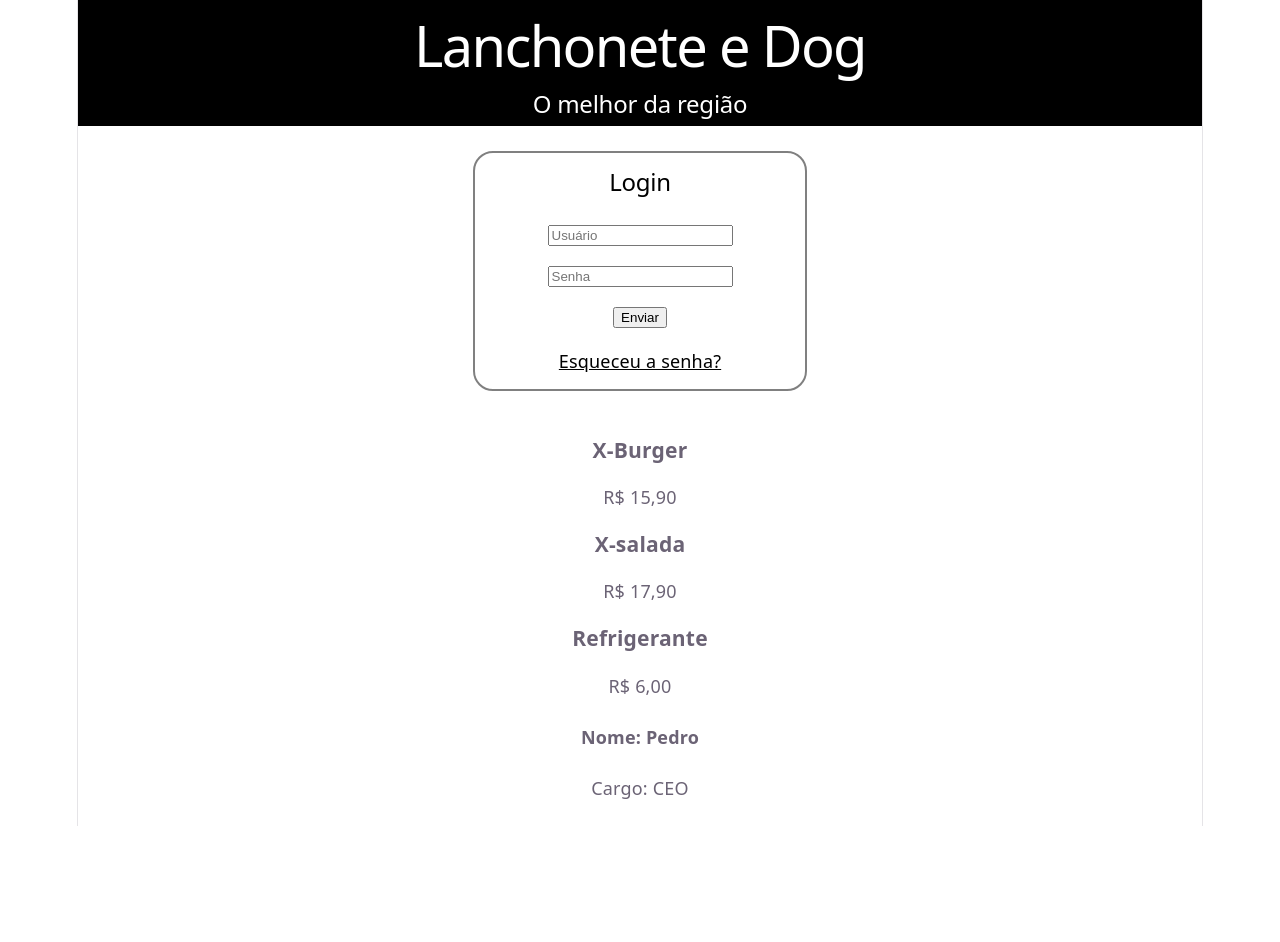
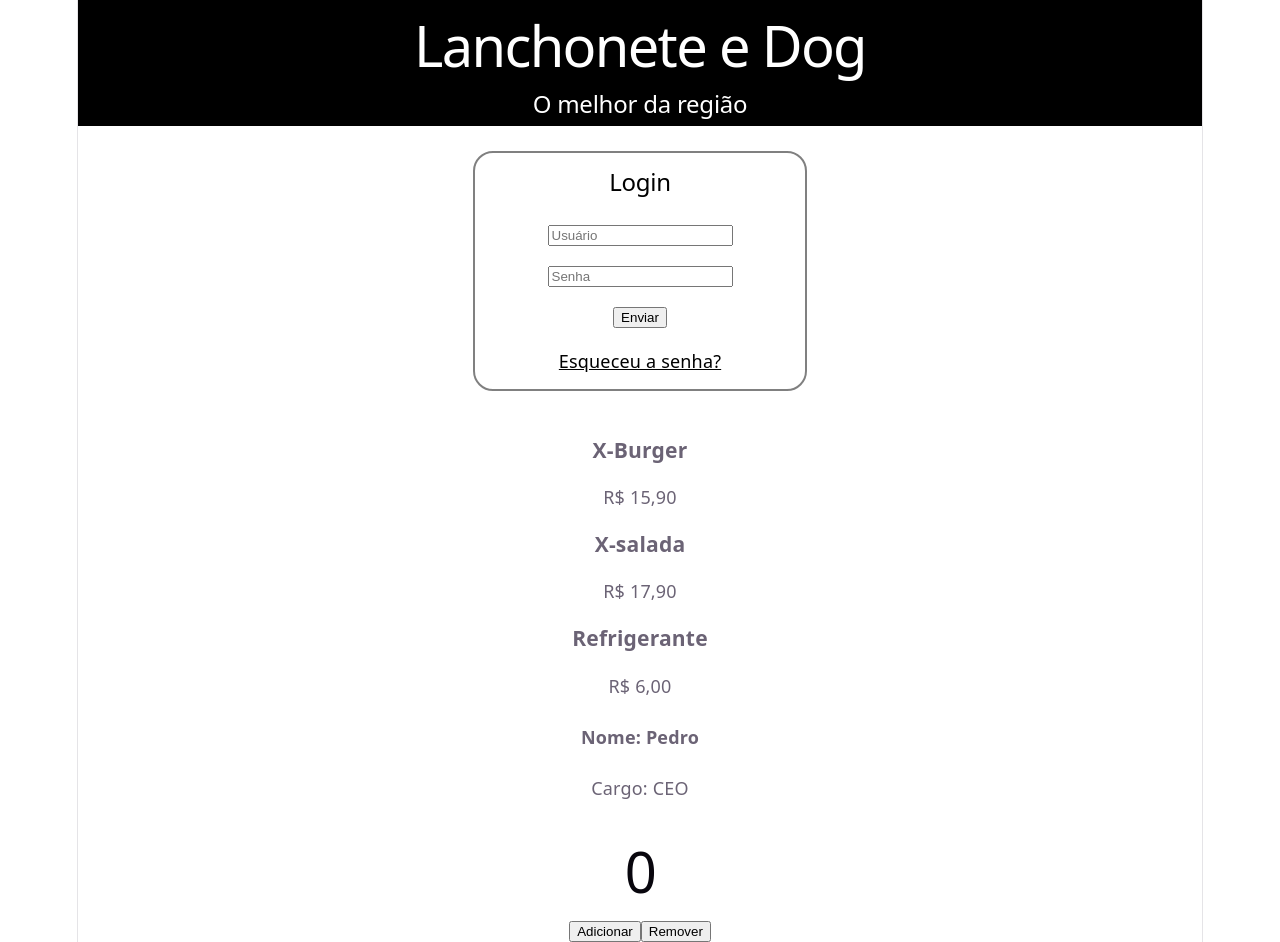
Before and after one commit to PeruzzoCode/projeto-pw, a React (Vite) app in the folder projeto-lanchonete/: page / in a window 1280 px wide. Before the commit the page ends 826 px from the top, so only its background shows below. Built offline with nearby package versions, Linux system fonts and the light colour scheme.

Commit message:
quinto commit

```diff
--- a/projeto-lanchonete/src/App.jsx
+++ b/projeto-lanchonete/src/App.jsx
@@ -2,6 +2,7 @@ import Header from "./components/Header";
 import Login from "./components/Login";
 import CardProd from "./components/CardProd";
 import Funcionario from "./components/Funcionario";
+import Contador from "./components/Contador";
 
 function App(){
     return(
@@ -24,6 +25,7 @@ function App(){
             <Funcionario nome= "Pedro"
             cargo= "CEO"/>
 
+            <Contador />
 
 
         </>
--- /dev/null
+++ b/projeto-lanchonete/src/components/Contador.css
@@ -0,0 +1,4 @@
+.Contador{
+    color: black;
+
+}
--- /dev/null
+++ b/projeto-lanchonete/src/components/Contador.jsx
@@ -0,0 +1,22 @@
+import './Contador.css'
+import {useState} from "react";
+
+function Contador(){
+
+const[contador,setContador] = useState(0)
+
+return(
+<>
+
+    <div className="Contador">
+    <h1>{contador}</h1>
+
+    <button onClick={() => setContador(contador + 1)}>Adicionar</button>
+    <button onClick={() => setContador(contador - 1)}>Remover</button>
+    </div>
+
+</>
+)
+
+}
+export default Contador
```
